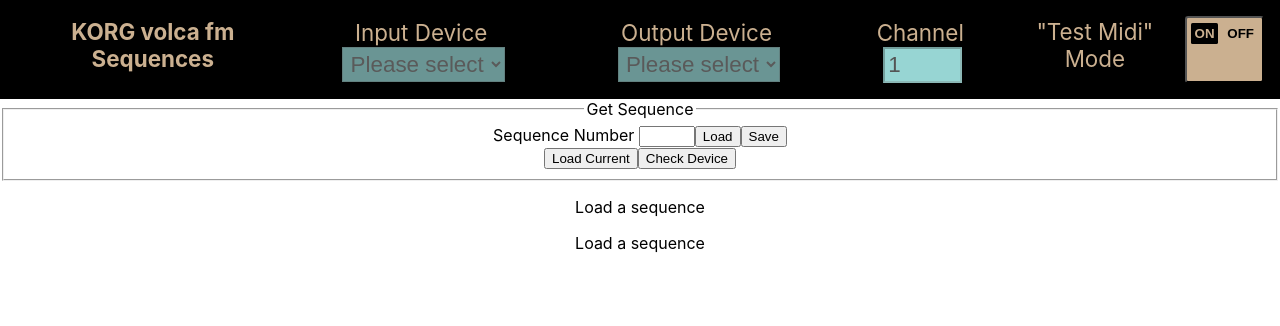
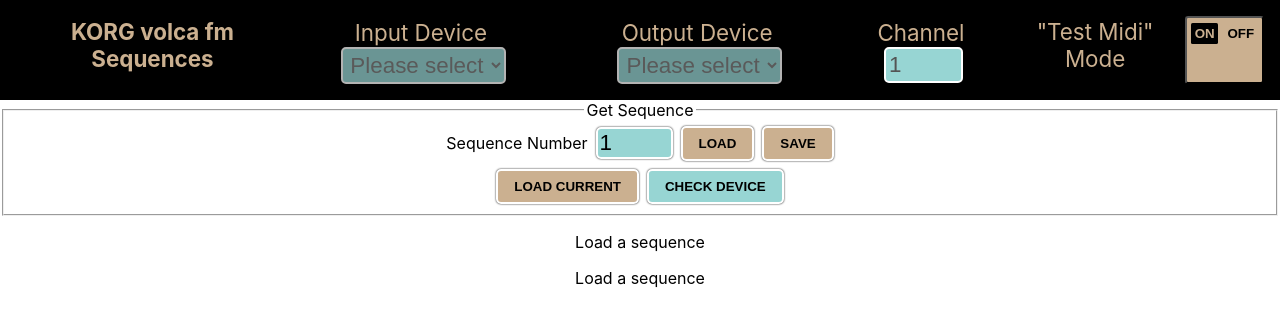
Before and after one commit to glenpike/volca, a React app: page / in a window 1280 px wide. Shown: the top 326 px of the page. Built offline with nearby package versions, Linux system fonts and the light colour scheme.

Commit message:
Tidying up GetSequence CSS and UX

```diff
--- a/src/App.css
+++ b/src/App.css
@@ -46,3 +46,71 @@
     transform: rotate(360deg);
   }
 }
+
+.button {
+  padding: 0.5rem 1rem;
+  border-radius: 5px;
+  font-weight: bold;
+  cursor: pointer;
+  text-transform: uppercase;
+}
+
+.button--primary {
+  background-color: var(--gold);
+  color: var(--black);
+  border: 2px solid var(--white);
+  box-shadow: 0 0 2px var(--black);
+}
+
+.button--primary:hover {
+  background-color: var(--golden-brown);
+}
+
+.button--primary:active {
+  color: var(--white);
+  box-shadow: none;
+  background-color: var(--golden-brown);
+}
+
+.button--secondary {
+  background-color: var(--turquoise);
+  color: var(--black);
+  border: 2px solid var(--white);
+  box-shadow: 0 0 2px var(--black);
+}
+
+.button--secondary:hover {
+  background-color: var(--dark-turquoise);
+}
+
+.button--secondary:active {
+  color: var(--white);
+  box-shadow: none;
+  background-color: var(--dark-turquoise);
+}
+
+select,
+input {
+  border-radius: 5px;
+  font-size: 1.4rem;
+  background-color: var(--turquoise);
+  border: 2px solid var(--white);
+  box-shadow: 0 0 2px var(--black);
+}
+
+.flex-row,
+.flex-column {
+  display: flex;
+  flex-direction: row;
+  align-items: center;
+  justify-content: flex-start;
+  gap: 0.5rem;
+}
+
+.flex-column {
+  flex-direction: column;
+}
+
+.flex-column--start {
+  align-items: flex-start;
+}
--- a/src/components/GetSequence/GetSequence.js
+++ /dev/null
@@ -1,57 +0,0 @@
-import React, { useContext, useState } from 'react'
-import VolcaFMContext from '../../contexts/VolcaFMContext'
-import { useVolcaStore } from '../../stores/useVolcaStore'
-
-const GetSequence = () => {
-  const {
-    deviceInquiry,
-    saveSequenceNumber,
-    loadCurrentSequence,
-    loadSequenceNumber,
-    webMidiContext,
-  } = useContext(VolcaFMContext)
-
-  const currentSequenceNumber = useVolcaStore((state) => state.currentSequenceNumber);
-
-
-  const {
-    midiInitialised,
-  } = webMidiContext
-
-  //Seems yucky - can we do 'uncontrolled'?
-  const [_sequenceNumber, setSequenceNumber] = useState(currentSequenceNumber)
-
-  const handleSequenceNumberChange = (event) => {
-    setSequenceNumber(Number(event.target.value))
-  }
-
-  const handleGetSequenceNumber = () => {
-    loadSequenceNumber(_sequenceNumber)
-  }
-
-  const handleSaveSequenceNumber = () => {
-    saveSequenceNumber(_sequenceNumber)
-  }
-
-  if (!midiInitialised) {
-    return null
-  }
-
-  return (
-    <fieldset className="group-control">
-      <legend>Get Sequence</legend>
-      <div className="get-sequence">
-        <div className="sequence-select">
-          <label htmlFor="sequence-select">Sequence Number</label>{' '}
-          <input type="number" id="sequence-select" min="1" max="16" value={_sequenceNumber} onChange={handleSequenceNumberChange} />
-          <button onClick={handleGetSequenceNumber}>Load</button>
-          <button onClick={handleSaveSequenceNumber}>Save</button>
-        </div>
-        <button onClick={loadCurrentSequence}>Load Current</button>
-        <button onClick={deviceInquiry}>Check Device</button>
-      </div>
-    </fieldset>
-  )
-}
-
-export default GetSequence
--- /dev/null
+++ b/src/components/GetSequence/GetSequence.tsx
@@ -0,0 +1,68 @@
+import React, { useContext, useState, ChangeEvent } from 'react'
+import VolcaFMContext from '../../contexts/VolcaFMContext'
+import { useVolcaStore } from '../../stores/useVolcaStore'
+import { MidiContextType, VolcaFMContextType } from '../../types'
+
+const GetSequence = () => {
+  const {
+    deviceInquiry,
+    saveSequenceNumber,
+    loadCurrentSequence,
+    loadSequenceNumber,
+    webMidiContext,
+  } = useContext(VolcaFMContext) as VolcaFMContextType
+
+  const currentSequenceNumber = useVolcaStore((state) => state.currentSequenceNumber);
+
+
+  const {
+    midiInitialised,
+  } = webMidiContext as MidiContextType
+
+  const [_sequenceNumber, setSequenceNumber] = useState(currentSequenceNumber)
+
+  const [sequenceInput, setSequenceInput] = useState(
+    String(currentSequenceNumber ?? 1)
+  )
+
+  const handleSequenceNumberChange = (event: ChangeEvent<HTMLInputElement>) => {
+    setSequenceInput(event.target.value)
+  }
+
+  const getClampedSequenceNumber = () => {
+    const raw = Number(sequenceInput)
+    return Math.min(16, Math.max(1, raw || 1))
+  }
+
+  const handleGetSequenceNumber = () => {
+    loadSequenceNumber(getClampedSequenceNumber())
+  }
+
+  const handleSaveSequenceNumber = () => {
+    saveSequenceNumber(getClampedSequenceNumber())
+  }
+
+  if (!midiInitialised) {
+    return null
+  }
+
+  return (
+    <fieldset className="group-control">
+      <legend>Get Sequence</legend>
+      <div className="flex-column">
+        <div className="flex-row">
+          <label htmlFor="sequence-select">Sequence Number</label>{' '}
+          <input type="number" id="sequence-select" min="1" max="16" value={sequenceInput} onChange={handleSequenceNumberChange} />
+          <button className="button button--primary" onClick={handleGetSequenceNumber}>Load</button>
+          <button className="button button--primary" onClick={handleSaveSequenceNumber}>Save</button>
+        </div>
+        <div className="flex-row">
+          <button className="button button--primary" onClick={loadCurrentSequence}>Load Current</button>
+          <button className="button button--secondary" onClick={deviceInquiry}>Check Device</button>
+        </div>
+      </div>
+    </fieldset>
+  )
+}
+
+export default GetSequence
--- a/src/index.css
+++ b/src/index.css
@@ -1,9 +1,12 @@
 :root {
   --gold: #CBB090;
   --turquoise: #97D5D3;
+  --dark-turquoise: #58807E;
   --black: #000;
   --red: #E8909C;
   --brown: #3E3032;
+  --golden-brown: #AA785D;
+  --white: #fff;
 }
 
 body {
```
Also changed, not shown: 1 other file (tests, documents, lock files or other folders).
